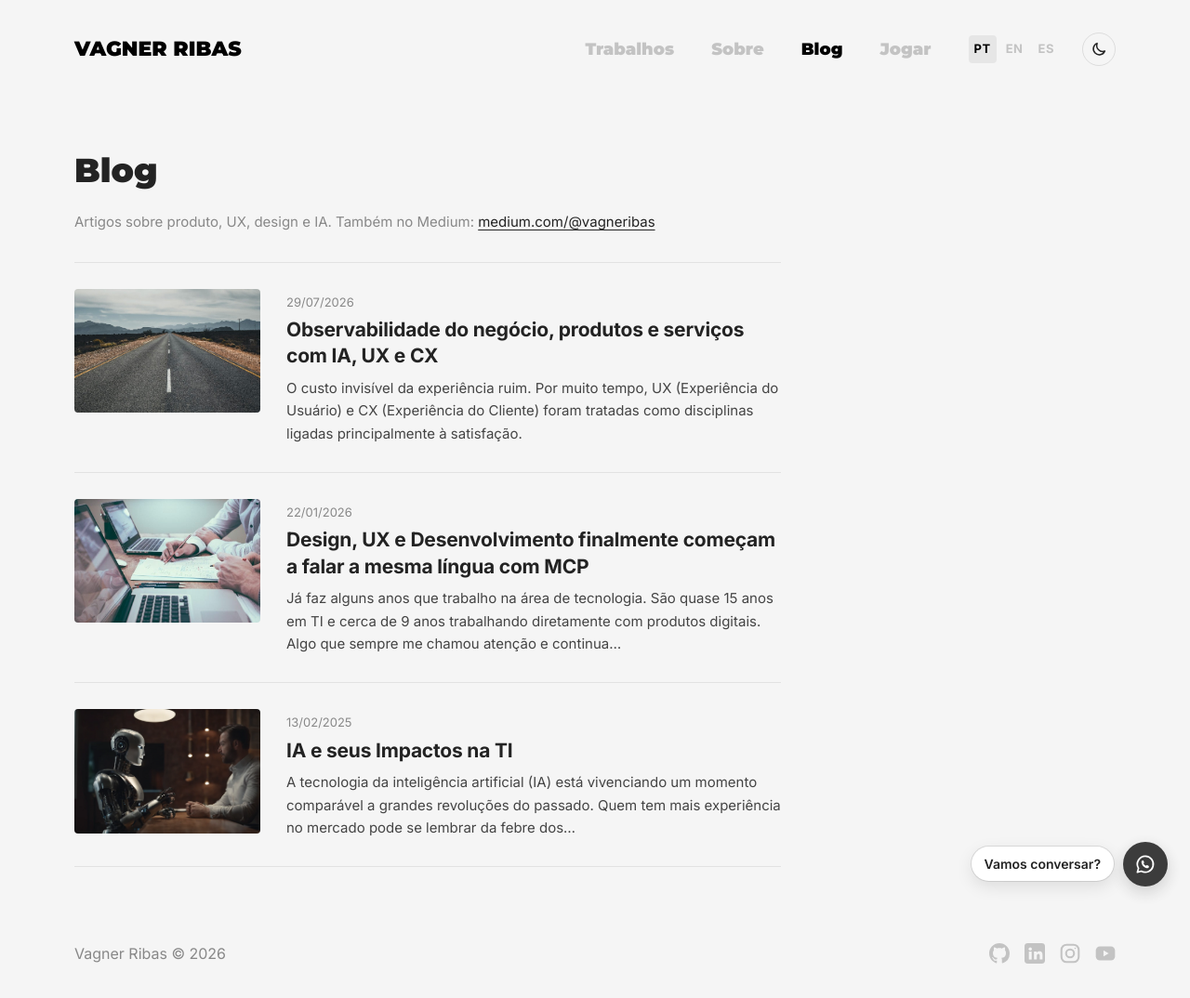
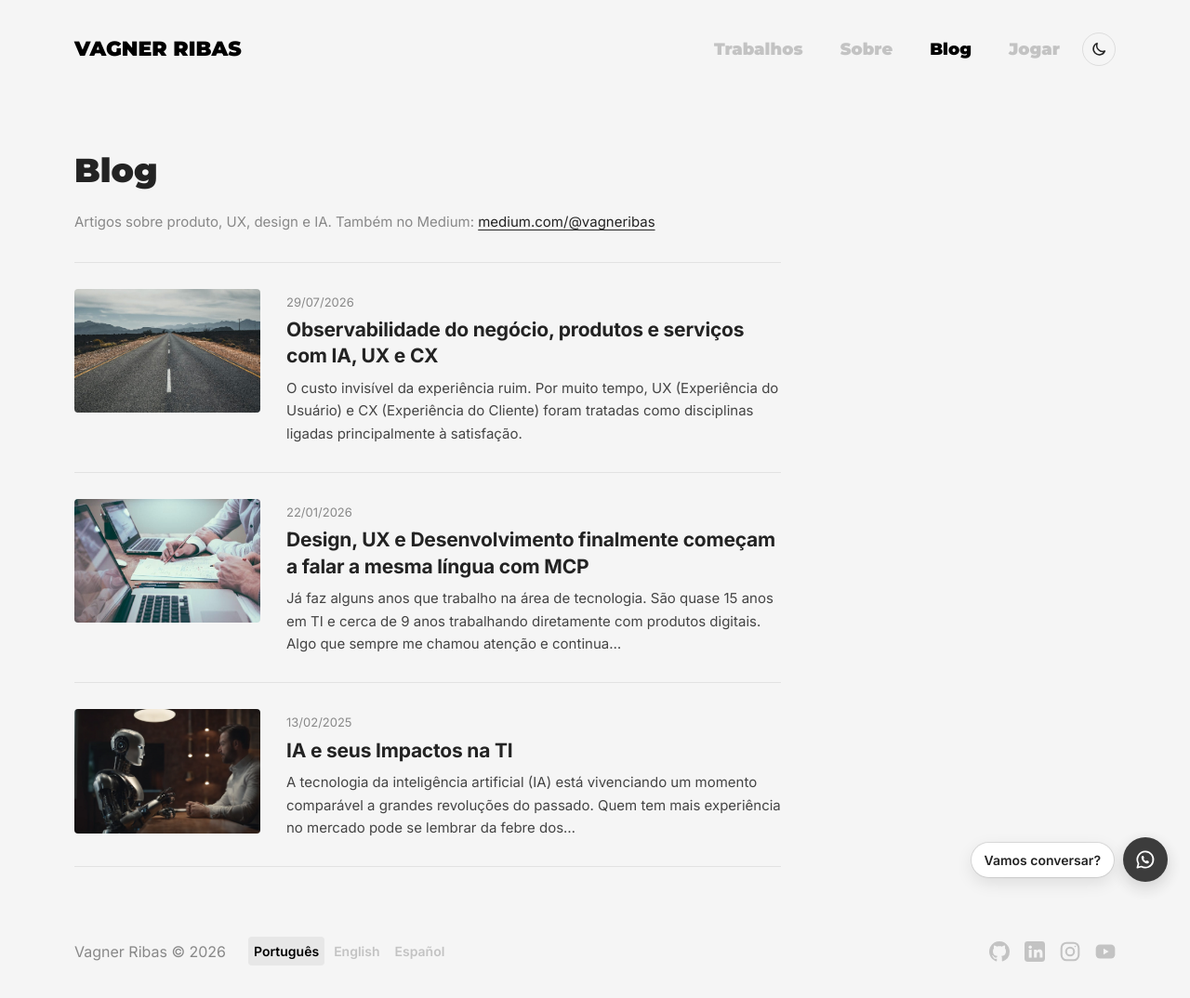
Before and after one commit to vameri/vameri.github.io, a Jekyll site: the page built from blog/index.html, in a window 1280 px wide and 1074 px high. Shown: the whole window at 93% size. Built offline with Jekyll 4.4.1, drawn with Linux system fonts in a browser that asks for light colours; part of the change alters nothing that is shown.

Commit message:
Pick the site language automatically and move the switcher to the footer
On a first visit the visitor's country is looked up by IP: Portuguese-
and Spanish-speaking countries get pt / es, everyone else en (falling
back to the browser language). Only pages with a real translation
redirect, crawlers are never redirected, and a language picked in the
footer always wins. The language switcher moves from the header and
mobile menu to the footer.

```diff
--- a/_layouts/default.html
+++ b/_layouts/default.html
@@ -15,6 +15,49 @@
         document.documentElement.setAttribute('data-theme', t);
       })();
     </script>
+    {%- if translations %}
+    <script>
+      // Language: a choice made in the footer always wins. Otherwise, on the first visit we look up the
+      // visitor's country by IP: Portuguese- and Spanish-speaking countries get pt / es, everyone else en.
+      // Only pages that really exist in the other language redirect, and crawlers are never redirected.
+      (function () {
+        var page = '{{ lang }}';
+        var alts = { {%- for l in site.languages %}{% assign alt = translations | where: "lang", l | first %}{% if alt %}"{{ l }}": "{{ alt.url }}"{% unless forloop.last %}, {% endunless %}{% endif %}{% endfor -%} };
+        if (/bot|crawl|spider|slurp|lighthouse|headless|preview/i.test(navigator.userAgent)) return;
+        function get(k) { try { return localStorage.getItem(k); } catch (e) { return null; } }
+        function go(l) {
+          if (!l || l === page || !alts[l]) return false;
+          location.replace(alts[l] + location.search + location.hash);
+          return true;
+        }
+        var pick = get('lang') || get('geoLang');
+        if (pick) { go(pick); return; }
+
+        var PT = 'BR PT AO MZ CV GW ST TL', ES = 'ES MX AR CO CL PE VE EC GT CU BO DO HN PY SV NI CR PA UY PR GQ';
+        function fromCountry(c) { return !/^[A-Z]{2}$/.test(c) ? null : PT.indexOf(c) > -1 ? 'pt' : ES.indexOf(c) > -1 ? 'es' : 'en'; }
+        function fromBrowser() {
+          var ls = navigator.languages || [navigator.language || ''];
+          for (var i = 0; i < ls.length; i++) { var b = String(ls[i]).slice(0, 2).toLowerCase(); if (b === 'pt' || b === 'es') return b; }
+          return 'en';
+        }
+        // Hide the page while deciding (first visit only, at most 1.5s) so it doesn't flash in the wrong language
+        var root = document.documentElement, done = false;
+        root.style.visibility = 'hidden';
+        function finish(l, save) {
+          if (done) return;
+          done = true;
+          if (save) { try { localStorage.setItem('geoLang', l); } catch (e) {} }
+          if (!go(l)) root.style.visibility = '';
+        }
+        setTimeout(function () { finish(fromBrowser(), false); }, 1500);
+        if (!window.fetch) return finish(fromBrowser(), false);
+        fetch('https://get.geojs.io/v1/ip/country')
+          .then(function (r) { return r.text(); })
+          .then(function (c) { var l = fromCountry(c.trim()); finish(l || fromBrowser(), !!l); })
+          .catch(function () { finish(fromBrowser(), false); });
+      })();
+    </script>
+    {%- endif %}
     <meta name="viewport" content="width=device-width, initial-scale=1">
     <meta name="theme-color" content="#f5f5f5">
     <link rel="icon" type="image/svg+xml" href="/assets/images/favicon.svg">
@@ -55,15 +98,6 @@
             <li><button type="button" class="main-menu__game" data-open-game aria-haspopup="dialog">{{ g.launcher_label }}</button></li>
           </ul>
 
-          <ul class="lang-switch" aria-label="{{ t.language }}">
-            {%- for l in site.languages %}
-            {%- assign tl = site.data.i18n[l] %}
-            {%- assign alt = nil %}
-            {%- if translations %}{% assign alt = translations | where: "lang", l | first %}{% endif %}
-            {%- if alt %}{% assign href = alt.url %}{% else %}{% assign href = tl.prefix | append: "/" %}{% endif %}
-            <li><a href="{{ href }}" hreflang="{{ tl.html_lang }}" lang="{{ tl.html_lang }}" title="{{ tl.name }}"{% if l == lang %} class="is-active" aria-current="true"{% endif %}>{{ tl.short }}</a></li>
-            {%- endfor %}
-          </ul>
 
           {% include social.html %}
         </nav>
@@ -85,7 +119,18 @@
 
     <footer class="footer">
       <div class="footer-container">
-        <p class="copyright">Vagner Ribas &copy; {{ site.time | date: "%Y" }}</p>
+        <div class="footer-meta">
+          <p class="copyright">Vagner Ribas &copy; {{ site.time | date: "%Y" }}</p>
+          <ul class="lang-switch" aria-label="{{ t.language }}">
+            {%- for l in site.languages %}
+            {%- assign tl = site.data.i18n[l] %}
+            {%- assign alt = nil %}
+            {%- if translations %}{% assign alt = translations | where: "lang", l | first %}{% endif %}
+            {%- if alt %}{% assign href = alt.url %}{% else %}{% assign href = tl.prefix | append: "/" %}{% endif %}
+            <li><a href="{{ href }}" hreflang="{{ tl.html_lang }}" lang="{{ tl.html_lang }}" data-set-lang="{{ l }}"{% if l == lang %} class="is-active" aria-current="true"{% endif %}>{{ tl.name }}</a></li>
+            {%- endfor %}
+          </ul>
+        </div>
         {% include social.html %}
       </div>
     </footer>
@@ -146,6 +191,11 @@
           document.documentElement.style.setProperty('--float-lift', Math.max(0, overlap) + 'px');
         }
 
+        // Language picked in the footer: remember it so the automatic choice never overrides it
+        Array.prototype.forEach.call(document.querySelectorAll('[data-set-lang]'), function (a) {
+          a.addEventListener('click', function () { try { localStorage.setItem('lang', a.getAttribute('data-set-lang')); } catch (e) {} });
+        });
+
         // Bug Hunt: load the game only when someone asks to play
         var gameCfg = document.querySelector('.bughunt-config');
         if (gameCfg) {
--- a/assets/css/master.css
+++ b/assets/css/master.css
@@ -287,7 +287,7 @@ th, td { text-align: left; padding: 8px 10px; border-bottom: 1px solid var(--lin
 
   .menu .social { display: flex; justify-content: flex-end; }
   .menu { align-items: stretch; gap: 0; }
-  .lang-switch { justify-content: flex-end; margin: 40px 0 auto; font-size: 15px; }
+  .menu .social { margin-top: auto; }
 
   .menu-backdrop {
     position: fixed;
@@ -690,6 +690,8 @@ article.list p { margin: 0; }
 }
 
 .copyright { margin: 0; }
+.footer-meta { display: flex; flex-wrap: wrap; align-items: center; gap: 10px 24px; }
+.footer .lang-switch { letter-spacing: 0; font-size: 14px; font-weight: 600; }
 
 .social ul {
   display: flex;
@@ -705,6 +707,7 @@ article.list p { margin: 0; }
 
 @media (max-width: 767px) {
   .footer-container { flex-direction: column-reverse; gap: 15px; }
+  .footer-meta { flex-direction: column; gap: 10px; }
 }
 
 /* Legacy pages and posts rendered straight into .main */
```
